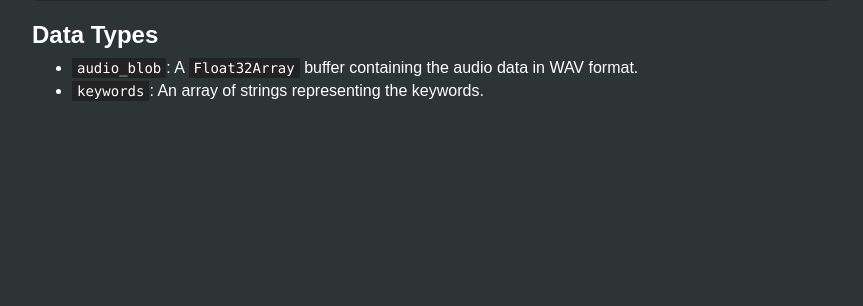
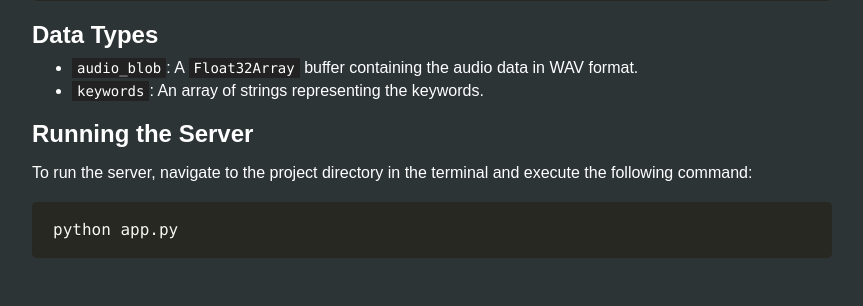
Before and after one commit to iMegz/asr-flask-api, a Flask app: page / in a window 1280 px wide. Shown: the part 1386-1692 px from the top of the page, without its empty margins (208-1071 px from the left). Before the commit the page ends 1487 px from the top, so only its background shows below. Run offline with Flask 3, Linux system fonts and the light colour scheme; some libraries are stand-ins or nearby versions.

Commit message:
Added how to run to the doc

```diff
--- a/templates/index.html
+++ b/templates/index.html
@@ -158,6 +158,14 @@ socket.emit('data', data);
                     keywords.
                 </li>
             </ul>
+
+            <h2>Running the Server</h2>
+            <p>
+                To run the server, navigate to the project directory in the
+                terminal and execute the following command:
+            </p>
+
+            <pre><code class="language-bash">python app.py</code></pre>
         </div>
 
         <script src="https://cdnjs.cloudflare.com/ajax/libs/prism/1.24.1/prism.min.js"></script>
```
